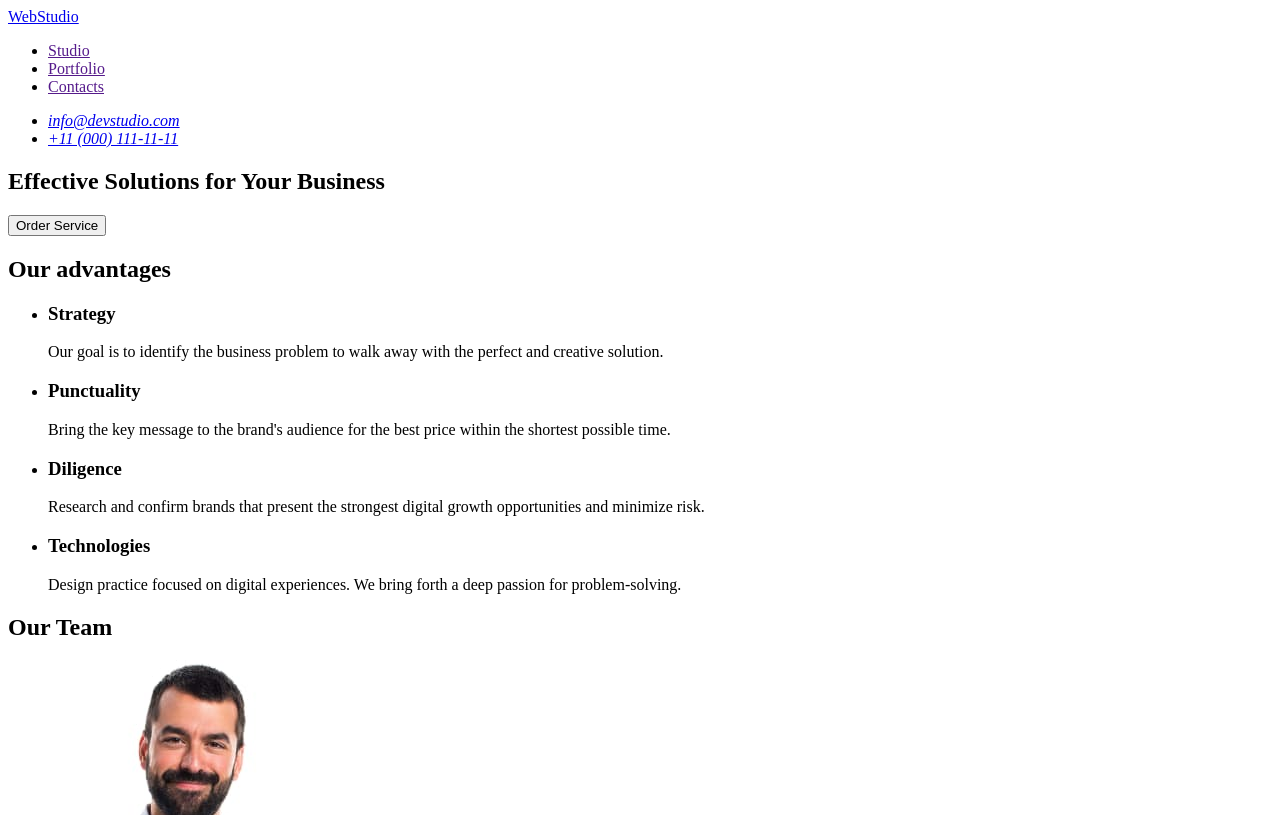
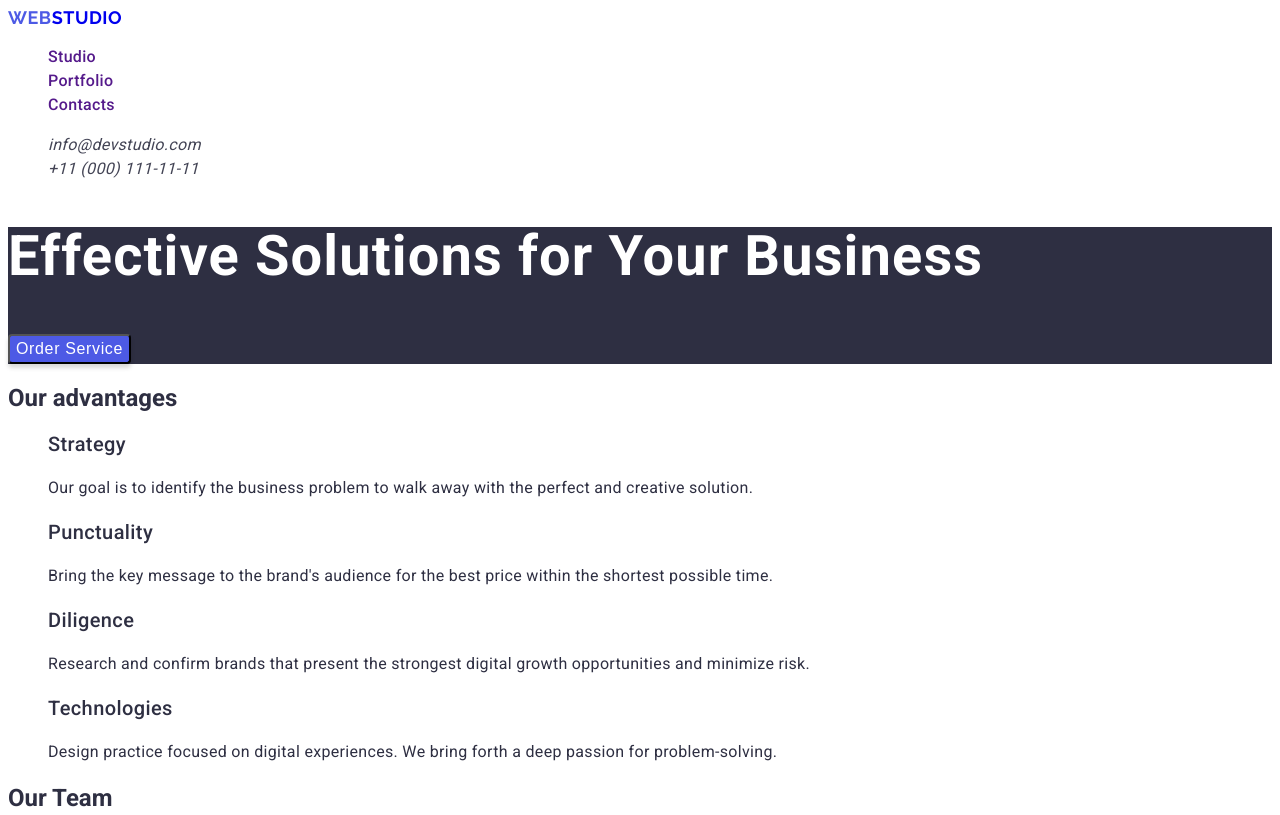
Before and after one commit to JuliSynytsia/goit-homework-02, a plain HTML site: page index.html in a window 1280 px wide. Shown: the top 815 px of the page. Drawn offline with Linux system fonts and the light colour scheme.

Commit message:
22.12.23

```diff
--- a/index.html
+++ b/index.html
@@ -4,81 +4,89 @@
     <meta charset="UTF-8">
     <meta name="viewport" content="width=device-width, initial-scale=1.0">
     <title>Document</title>
+    <link rel="stylesheet" href="./style/style.css">
+    <link rel="preconnect" href="https://fonts.googleapis.com">
+<link rel="preconnect" href="https://fonts.gstatic.com" crossorigin>
+<link href="https://fonts.googleapis.com/css2?family=Raleway:wght@700&family=Roboto:wght@400;500;700&display=swap" rel="stylesheet">
+
 </head>
 <body>
 <header>
     <nav>
-        <a href="./index.html">WebStudio</a>
+        <a href="./index.html" class="logo"><span class="logo-word">Web</span>Studio</a>
         <ul>
-            <li><a href="">Studio</a></li>
-            <li><a href="">Portfolio</a></li>
-            <li><a href="">Contacts</a></li>
+            <li><a href="" class="header-nav">Studio</a></li>
+            <li><a href="" class="header-nav">Portfolio</a></li>
+            <li><a href="" class="header-nav">Contacts</a></li>
         </ul>
     </nav>
-    <address>
+    <address class="address">
         <ul>
-        <li><a href="mailto:info@devstudio.com">info@devstudio.com</a></li>
-        <li><a href="tel:+110001111111">+11 (000) 111-11-11</a></li>
+        <li><a href="mailto:info@devstudio.com" class="address-link">info@devstudio.com</a></li>
+        <li><a href="tel:+110001111111" class="address-link">+11 (000) 111-11-11</a></li>
     </ul>
     </address>
 </header>
 <main>
-<section>
-        <h1>Effective Solutions
+<section class="hero">
+        <h1 class="hero-title">Effective Solutions
         for Your Business</h1>
-    <button type="button">Order Service</button>
+    <button type="button" class="hero-btn">Order Service</button>
 </section>
-<section>
-    <h2>Our advantages</h2>
+<section class="advantages">
+    <h2 class="advantages-title">Our advantages</h2>
     <ul>
         <li>
-            <h3>Strategy</h3>
-            <p>Our goal is to identify the business
+            <h3 class="advantages-name">Strategy</h3>
+            <p class="advantages-name-text">Our goal is to identify the business
             problem to walk away with the perfect and creative solution. </p>
         </li>
         <li>
-            <h3>Punctuality</h3>
-            <p>Bring the key message to the brand's audience for the best price within the shortest possible time.</p>
+            <h3 class="advantages-name">Punctuality</h3>
+            <p class="advantages-name-text">Bring the key message to the brand's audience for the best price within the shortest possible time.</p>
         </li>
         <li>
-            <h3>Diligence</h3>
-            <p>Research and confirm brands that present the strongest digital growth opportunities and minimize risk.</p>
+            <h3 class="advantages-name">Diligence</h3>
+            <p class="advantages-name-text">Research and confirm brands that present the strongest digital growth opportunities and minimize risk.</p>
         </li>
         <li>
-            <h3>Technologies</h3>
-            <p>Design practice focused on digital experiences. We bring forth a deep passion for problem-solving.</p>
+            <h3 class="advantages-name">Technologies</h3>
+            <p class="advantages-name-text">Design practice focused on digital experiences. We bring forth a deep passion for problem-solving.</p>
         </li>
     </ul>
 </section>
-<section>
-<h2>Our Team</h2>
+<section class="team">
+<h2 class="team-title">Our Team</h2>
 <ul>
     <li>
-        <img src="./images/Mark.jpg" alt ='Mark Guerrero' width="264" height="260">
-        <h3>Mark Guerrero</h3>
-        <p>Product Designer</p>
+        <img src="./images/Mark.jpg" alt ='Mark Guerrero' width="264" height="260" class="team-img">
+        <h3 class="team-name">Mark Guerrero</h3>
+        <p class="team-name-text">Product Designer</p>
     </li>
     <li>
-            <img src="./images/Tom.jpg" alt="Tom Ford" width="264" height="260">
-            <h3>Tom Ford</h3>
-            <p>Frontend Developer</p>
+            <img src="./images/Tom.jpg" alt="Tom Ford" width="264" height="260" class="team-img
+">
+            <h3 class="team-name">Tom Ford</h3>
+            <p class="team-name-text">Frontend Developer</p>
         </li>
         <li>
-            <img src="./images/Camila.jpg" alt="Camila Garcia" width="264" height="260">
-            <h3>Camila Garcia</h3>
-            <p>Marketing</p>
+            <img src="./images/Camila.jpg" alt="Camila Garcia" width="264" height="260" class="team-img
+">
+            <h3 class="team-name">Camila Garcia</h3>
+            <p class="team-name-text">Marketing</p>
         </li>
         <li>
-            <img src="./images/Daniel.jpg" alt="Daniel Wilson" width="264" height="260">
-            <h3>Daniel Wilson</h3>
-            <p>UI Designer</p>
+            <img src="./images/Daniel.jpg" alt="Daniel Wilson" width="264" height="260" class="team-img
+">
+            <h3 class="team-name">Daniel Wilson</h3>
+            <p class="team-name-text">UI Designer</p>
         </li>
 </ul>
 </section>
 </main>
 <footer>
-    <a href="./index.html">WebStudio</a>
-    <p>Increase the flow of customers and sales for your business with digital marketing & growth solutions.</p>
+    a href="./index.html" class="logo"><span class="logo-word">Web</span>Studio</a>
+    <p class="footer-resume">Increase the flow of customers and sales for your business with digital marketing & growth solutions.</p>
 </footer>
 </body>
 </html>
--- /dev/null
+++ b/style/style.css
@@ -0,0 +1,83 @@
+body{
+    font-family: "Roboto", sans-serif;
+    color:#2E2F42;
+    }
+
+    a {
+    text-decoration: none;
+    }
+
+    li{
+    list-style-type: none;
+    }
+    /* HEADER */
+    .logo{
+        font-family: Raleway;
+        font-size: 18px;
+        font-weight: 700;
+        line-height: 1.16;
+        letter-spacing: 0.03em;
+        text-transform: uppercase;
+    }
+    .logo-word{
+      color:#4D5AE5;
+    }
+
+    .header-nav{
+    font-size: 16px;
+    font-weight: 500;
+    line-height: 24px; /* 150% */
+    letter-spacing: 0.32px
+    }
+
+    .address .address-link{
+        color:#434455;
+        font-size: 16px;
+        font-weight: 400;
+        line-height: 1.5;
+        letter-spacing: 0.02em;
+    }
+
+    /* HERO */
+    .hero{
+    background-color: #2E2F42;
+    }
+
+    .hero-title{
+    color: #FFF;
+    font-size: 56px;
+    font-weight: 700;
+    line-height: 1.07;
+    letter-spacing: 1.12px;
+    }
+
+    .hero-btn{
+    color: #FFF;
+    border-radius: 4px;
+    background: var(--IRIS, #4D5AE5);
+    box-shadow: 0px 4px 4px 0px rgba(0, 0, 0, 0.15);
+    font-size: 16px;
+    font-weight: 500;
+    line-height: 1.5;
+    letter-spacing: 0.04em;
+    }
+
+    /* ADVANTAGES */
+    .advantages-title {
+
+    }
+    .advantages-name {
+    font-size: 20px;
+    font-weight: 500;
+    line-height: 1.2;
+    letter-spacing: 0.02em;
+    }
+
+    .advantages-name-text {
+    font-size: 16px;
+    line-height: 1.5;
+    letter-spacing: 0.02em;
+    }
+
+
+    /* TEAM */
```
